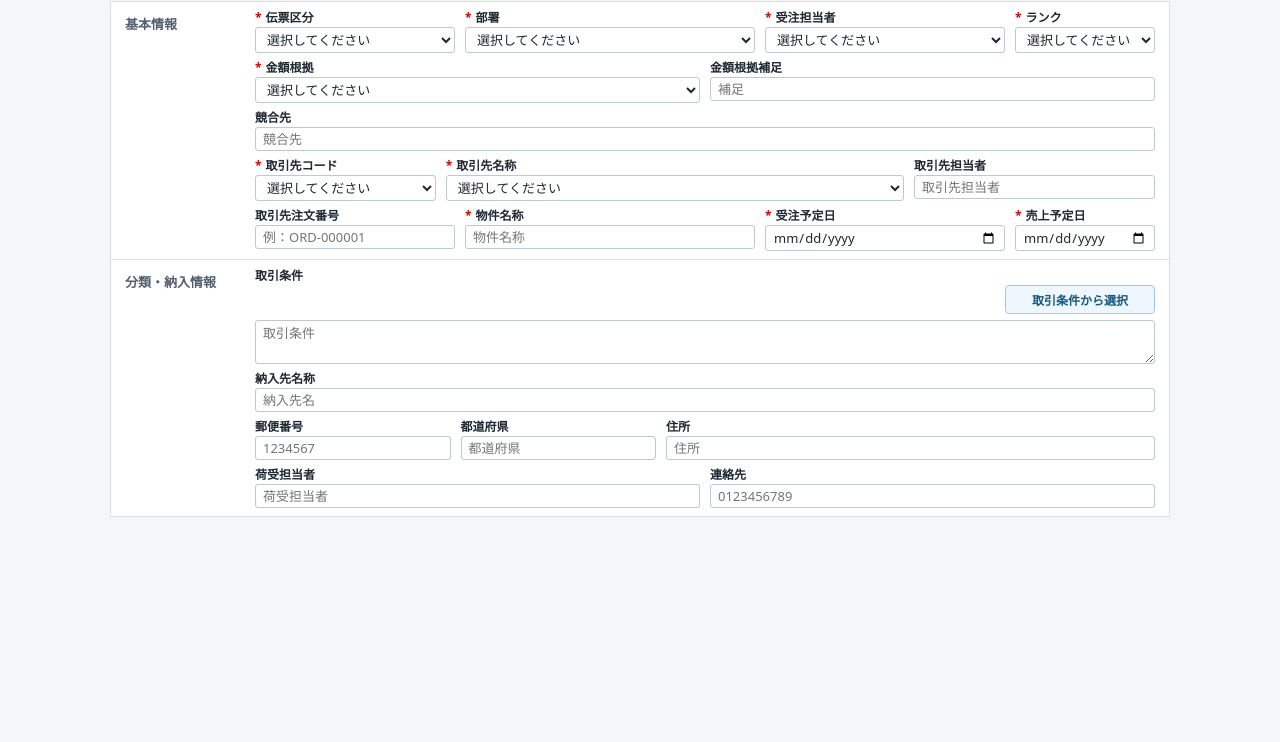
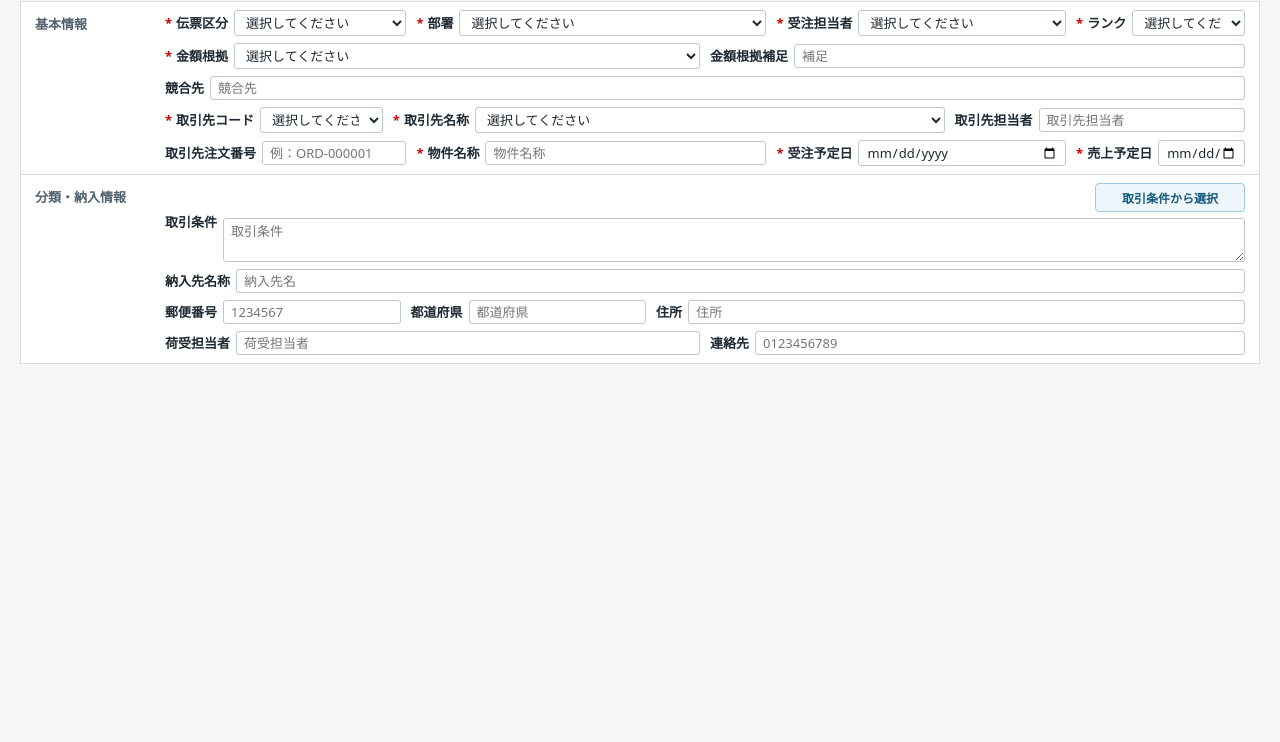
Before and after one commit to ghatake2026/sales-dummy, a website: page index.html in a window 1280 px wide. Shown: the part 58-800 px from the top of the page. Drawn offline with Linux system fonts and the light colour scheme.

Commit message:
Align labels beside inputs

```diff
--- a/index.html
+++ b/index.html
@@ -18,7 +18,7 @@
     }
 
     .page {
-      max-width: 1100px;
+      max-width: 1280px;
       margin: 0 auto;
       padding: 12px 20px;
     }
@@ -143,15 +143,19 @@
     }
 
     .field {
+      display: grid;
+      grid-template-columns: max-content minmax(0, 1fr);
+      align-items: center;
+      gap: 6px;
       min-width: 0;
     }
 
     .field label {
       display: block;
-      margin: 0 0 2px;
-      text-align: left;
-      font-size: 12px;
-      line-height: 1.25;
+      margin: 0;
+      text-align: right;
+      font-size: 13px;
+      line-height: 1.3;
     }
 
     label {
@@ -359,6 +363,14 @@
       .grid-address,
       .grid-two {
         grid-template-columns: 1fr;
+      }
+
+      .field {
+        grid-template-columns: 1fr;
+      }
+
+      .field label {
+        text-align: left;
       }
 
       label {
```
